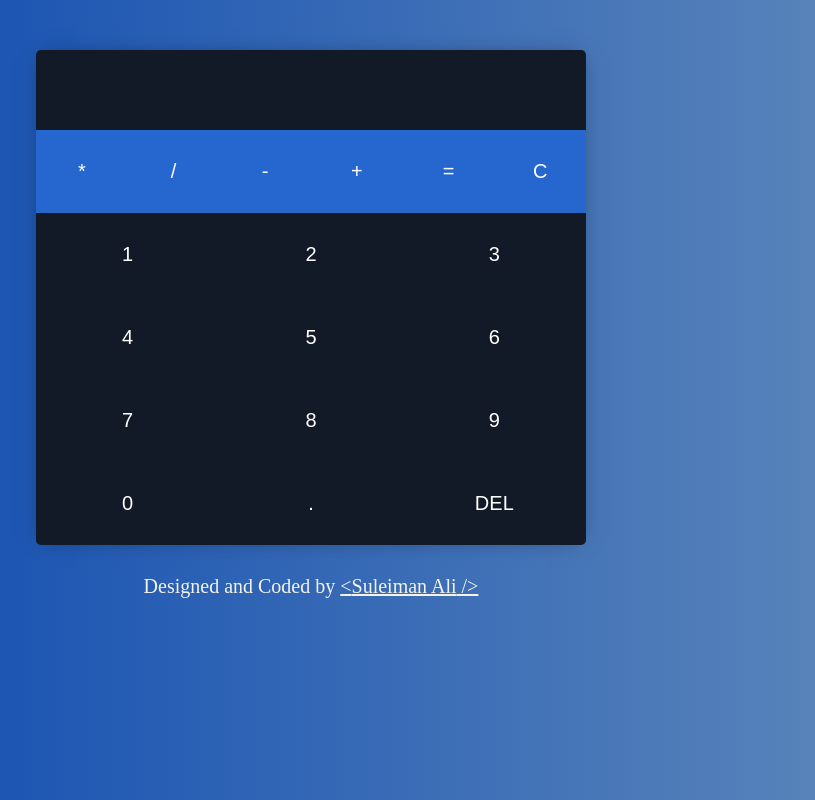
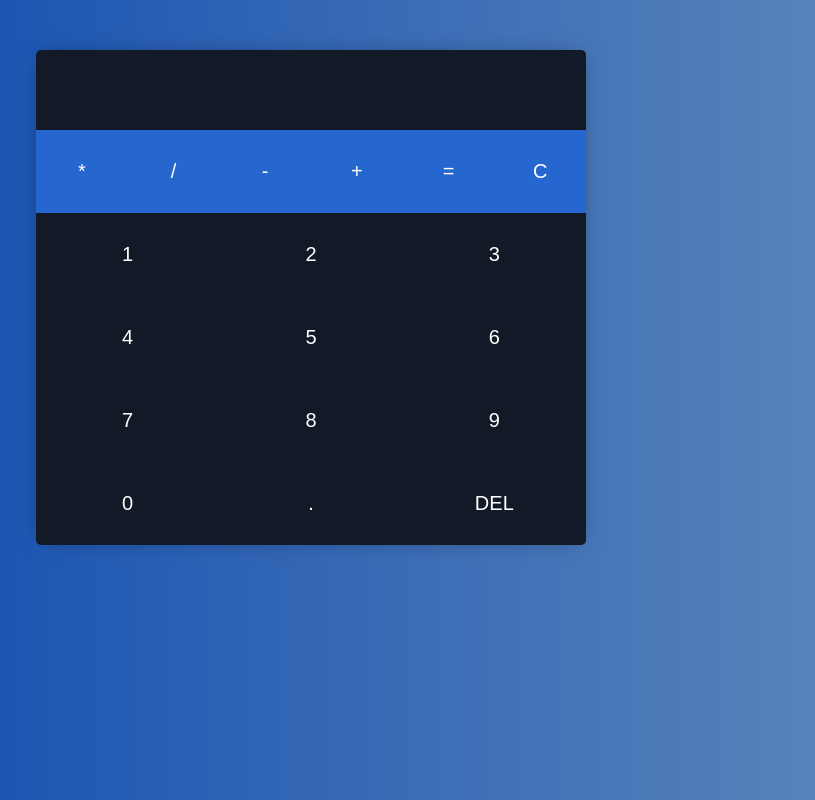
Before and after one commit to Suleiman-Ali/Calculator, a React (Create React App) app: page / in a window 1280 px wide. Shown: the whole page, without its empty margins (329-1144 px from the left). Built offline with nearby package versions, Linux system fonts and the light colour scheme; a web font is replaced by a local one.

Commit message:
Remove Author Component

```diff
--- a/src/components/App.tsx
+++ b/src/components/App.tsx
@@ -16,7 +16,6 @@ import {
 import Calculator from './Calculator';
 import Result from './Result';
 import List from './List';
-import Author from './Author';
 import styles from '../styles/app.module.scss';
 
 function App(): JSX.Element {
@@ -104,7 +103,6 @@ function App(): JSX.Element {
         <List className={styles.operators} list={renderElements(OPERATORS)} />
         <List className={styles.numbers} list={renderElements(NUMBERS)} />
       </Calculator>
-      <Author className={styles.author} name={'Suleiman Ali'} />
     </div>
   );
 }
--- a/src/components/Author.tsx
+++ /dev/null
@@ -1,14 +0,0 @@
-interface AuthorProps {
-  name: string;
-  className: string;
-}
-
-function Author({ name, className }: AuthorProps): JSX.Element {
-  return (
-    <p className={className}>
-      Designed and Coded by <span>&lt;{name} /&gt;</span>
-    </p>
-  );
-}
-
-export default Author;
```
